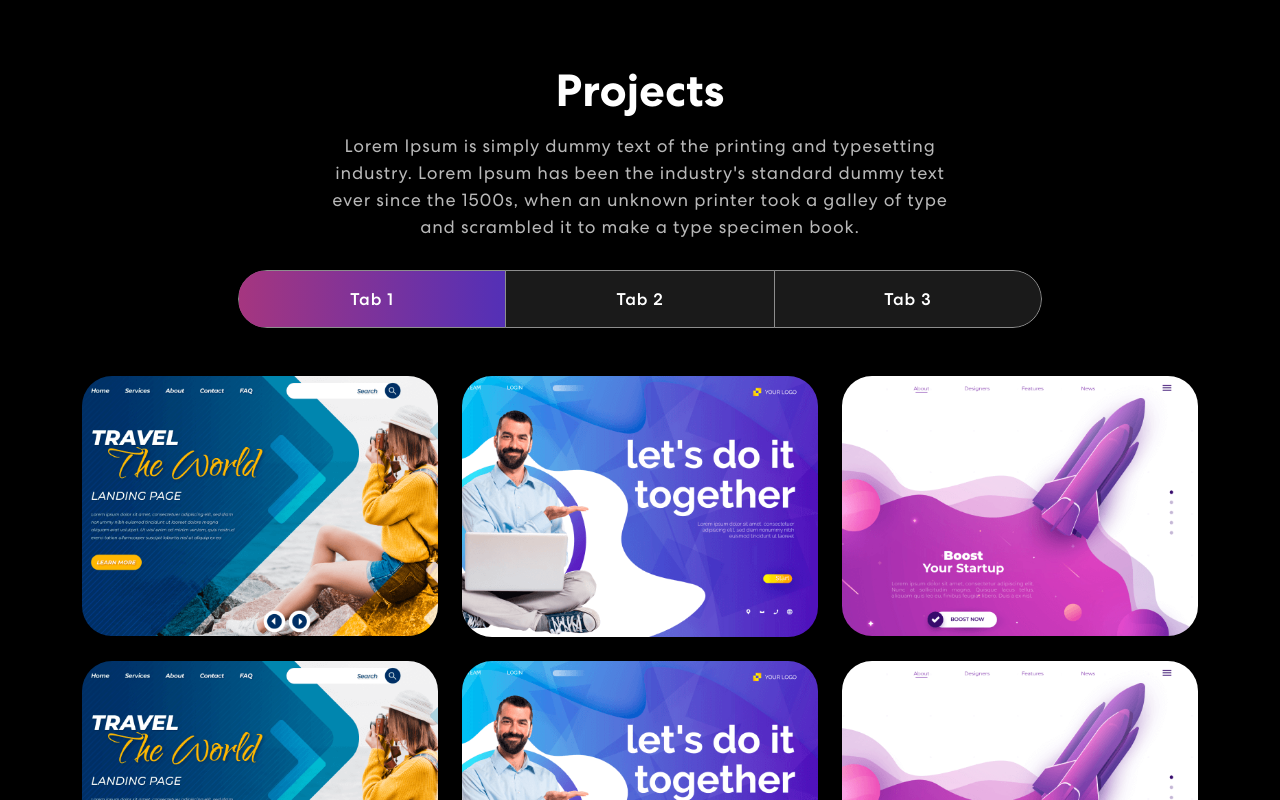
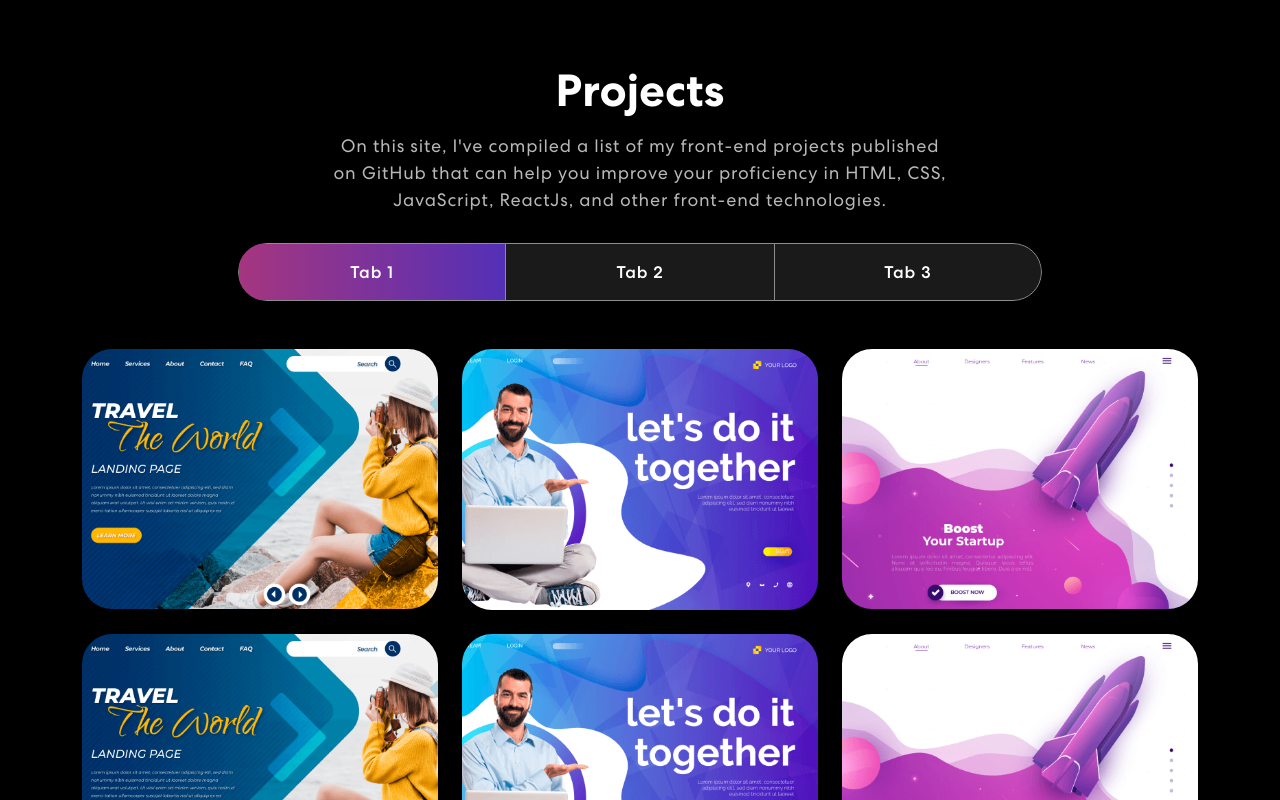
Before and after one commit to Valeriya266/portfolio, a React (Create React App) app: page / in a window 1280 px wide. Shown: the part 1340-2140 px from the top of the page. Built offline with nearby package versions, Linux system fonts and the light colour scheme; no server answers.

Commit message:
corr Projects

```diff
--- a/src/components/Projects.js
+++ b/src/components/Projects.js
@@ -51,7 +51,7 @@ export const Projects = () => {
               {({ isVisible }) =>
               <div className={isVisible ? "animate__animated animate__fadeIn": ""}>
                 <h2>Projects</h2>
-                <p>Lorem Ipsum is simply dummy text of the printing and typesetting industry. Lorem Ipsum has been the industry's standard dummy text ever since the 1500s, when an unknown printer took a galley of type and scrambled it to make a type specimen book.</p>
+                <p>On this site, I've compiled a list of my front-end projects published on GitHub that can help you improve your proficiency in HTML, CSS, JavaScript, ReactJs, and other front-end technologies.</p>
                 <Tab.Container id="projects-tabs" defaultActiveKey="first">
                   <Nav variant="pills" className="nav-pills mb-5 justify-content-center align-items-center" id="pills-tab">
                     <Nav.Item>
```
